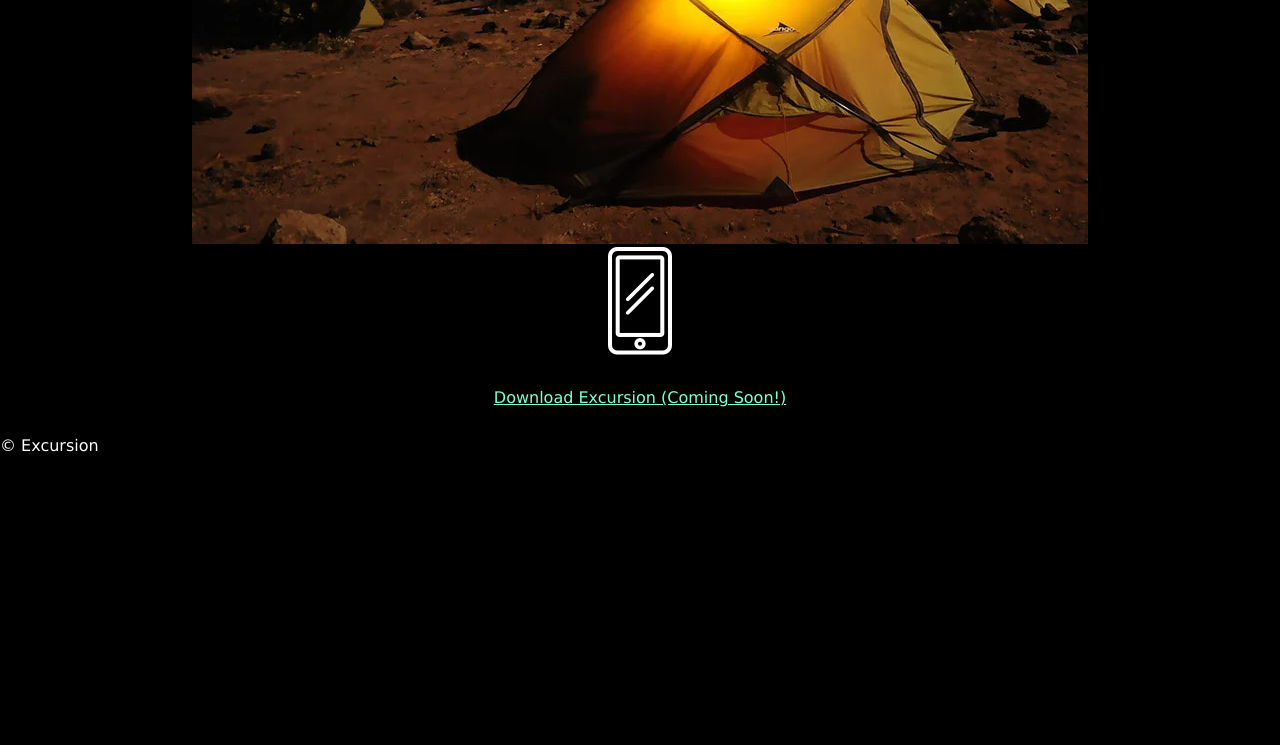
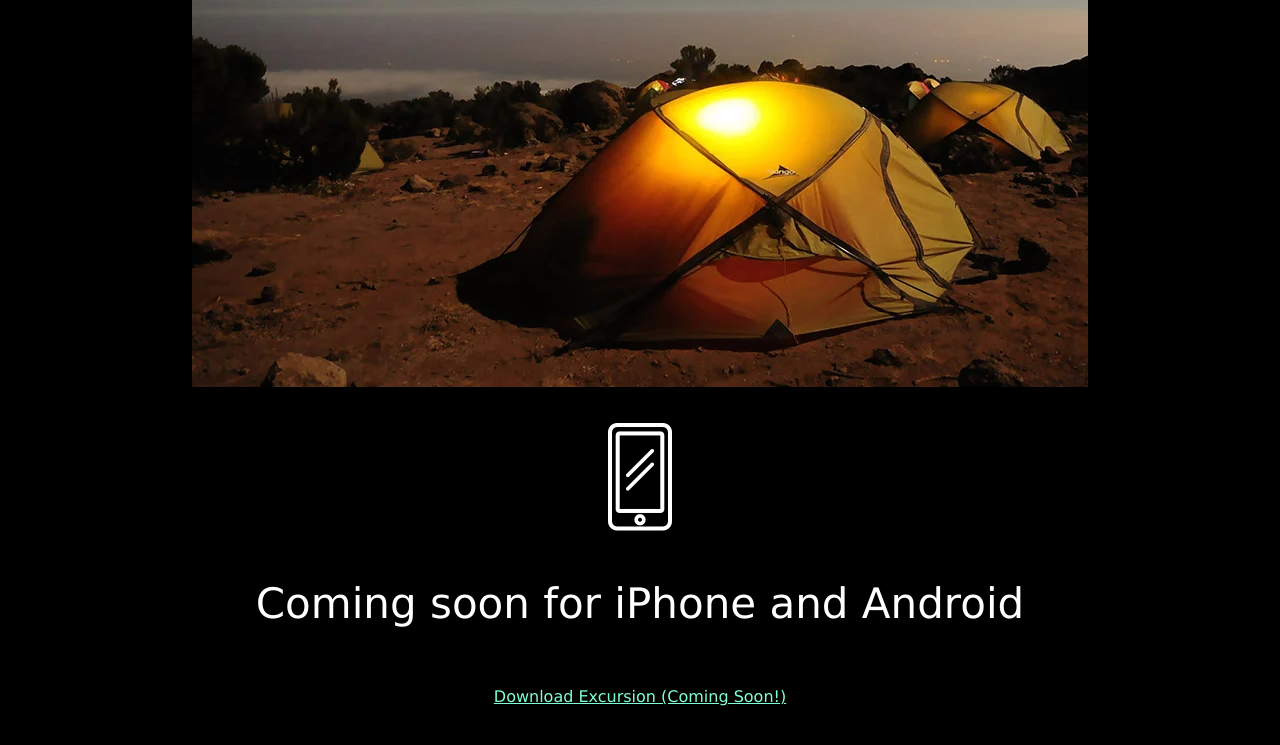
Before and after one commit to Steven-EB/excursion, a plain HTML site: page index.html in a window 1280 px wide. Shown: the part 598-1343 px from the top of the page. Before the commit the page ends 1053 px from the top, so only its background shows below. Drawn offline with Linux system fonts and the light colour scheme.

Commit message:
finished styling

```diff
--- a/index.html
+++ b/index.html
@@ -19,7 +19,7 @@
         <![endif]-->
         <header class="centered">
             <h1>Discover hidden places in the world around you</h1>
-            <a>Download Excursion (Coming Soon!)</a>
+            <a href="#">Download Excursion (Coming Soon!)</a>
         </header>
         <main class="centered">
             <video src="resources/videos/excursion.mp4" alt="Slow montage of exotic locations"></video>
@@ -31,7 +31,8 @@
             <p>
               <img src="resources/images/phone.png" alt="Line drawing of cell phone">
             </p>
-            <a>Download Excursion (Coming Soon!)</a>
+            <h2>Coming soon for iPhone and Android</h2>
+            <a href="#">Download Excursion (Coming Soon!)</a>
         </main>
         <footer>
             <p>&copy Excursion</p>
--- a/resources/css/style.css
+++ b/resources/css/style.css
@@ -14,10 +14,25 @@ a {
     text-decoration: underline;
     display: inline-block;
     padding: 2rem;
+    text-size: 1rem;
 }
-
-
 
 h1 {
     font-size: 3.125rem;
 }
+
+h2 {
+    font-weight: 300;
+    font-size: 2.625rem;
+    padding: 2rem;
+}
+
+p {
+    font-size: 1.3125rem;
+    color: gray;
+    padding: 1rem;
+}
+
+footer {
+    text-align: right;
+}
```
